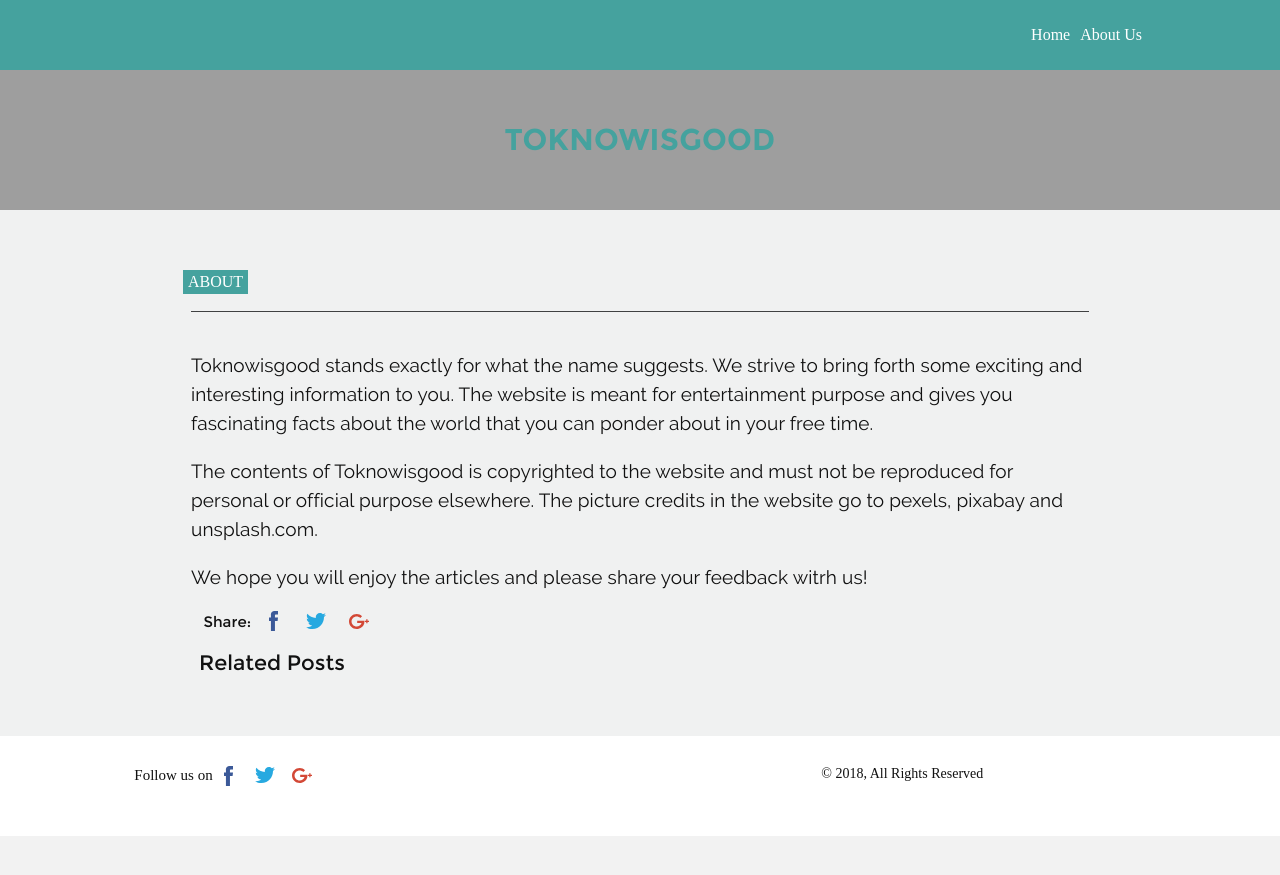
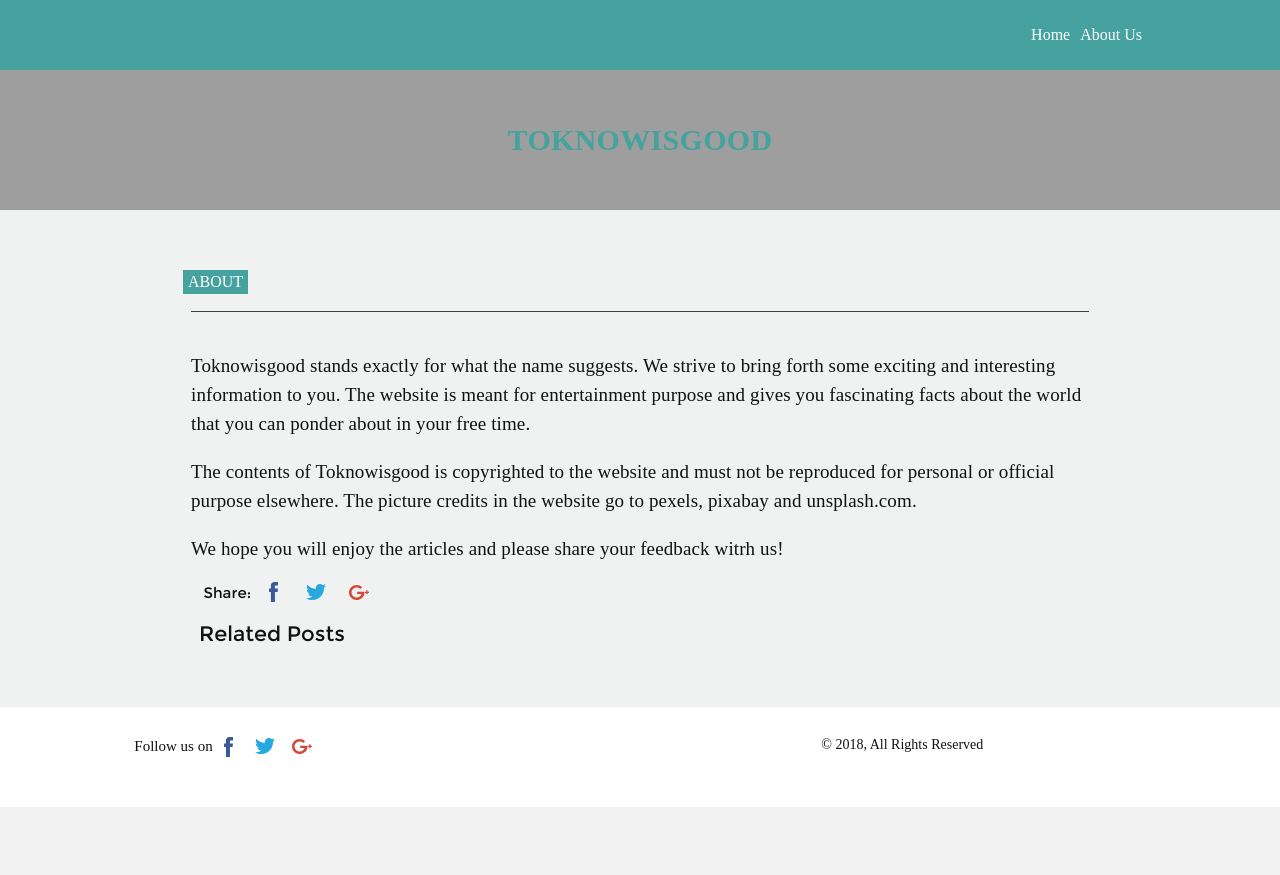
Before and after one commit to sherlifelix/blog, a Jekyll site: the page built from _posts/2022-06-08-about.md, in a window 1280 px wide. Shown: the top 875 px of the page. Built offline with Jekyll 4.4.1, drawn with Linux system fonts in a browser that asks for light colours; comment, search, counter and statistics services are not loaded.

Commit message:
Update blog_detail.css

```diff
--- a/assets/css/blog_detail.css
+++ b/assets/css/blog_detail.css
@@ -1,6 +1,4 @@
-@font-face {
-  font-family: 'montserrat-bold';
-  src: url("../font/Montserrat-Bold_0.ttf"); }
+
 
 @font-face {
   font-family: 'montserrat-light';
@@ -21,14 +19,6 @@
 @font-face {
   font-family: 'raleway-light';
   src: url("../font/Raleway-Light.ttf"); }
-
-@font-face {
-  font-family: 'raleway-medium';
-  src: url("../font/Raleway-Medium.ttf"); }
-
-@font-face {
-  font-family: 'raleway-regular';
-  src: url("../font/Raleway-Regular.ttf"); }
 
 @font-face {
   font-family: 'raleway-thin';
```
